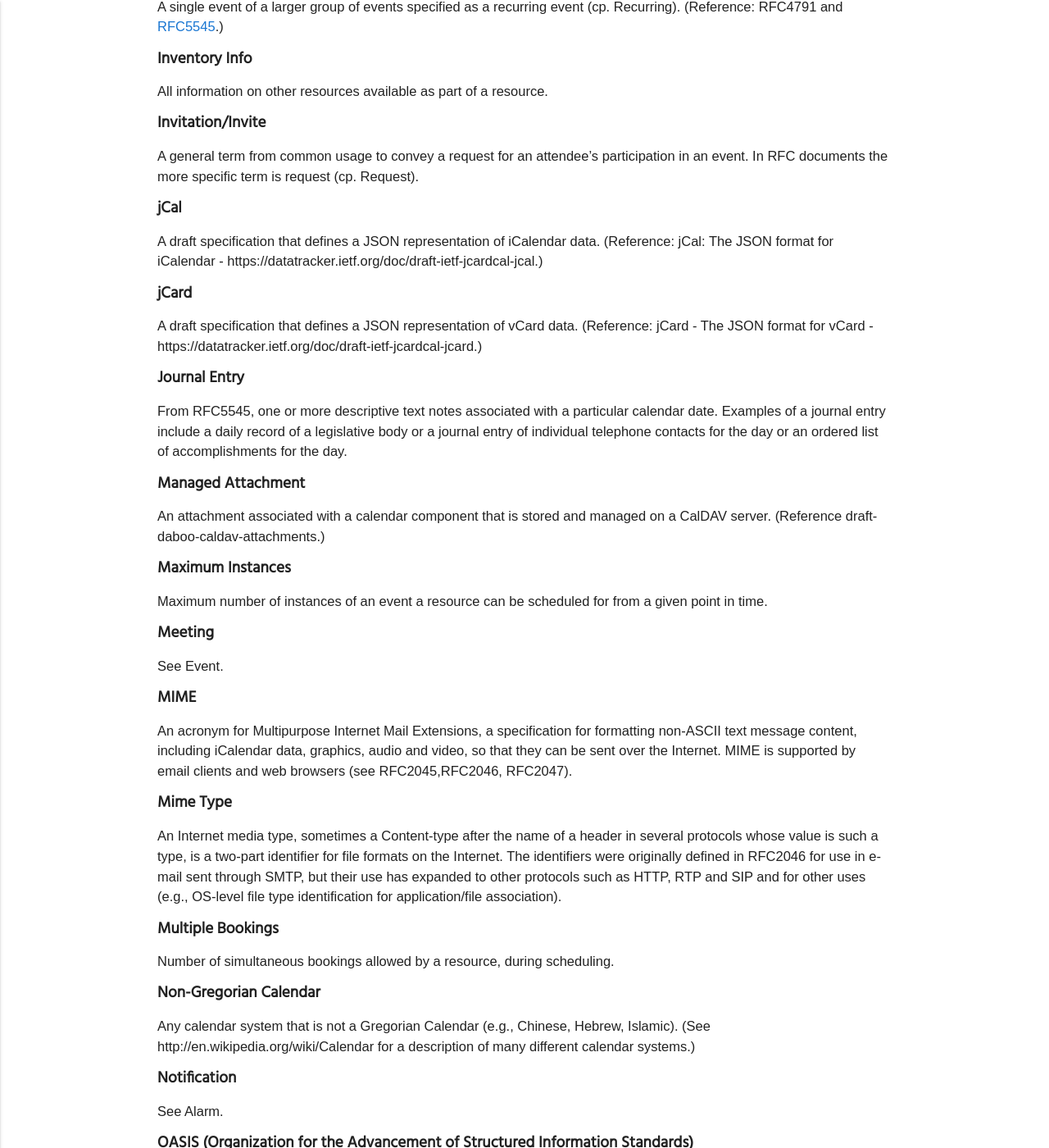
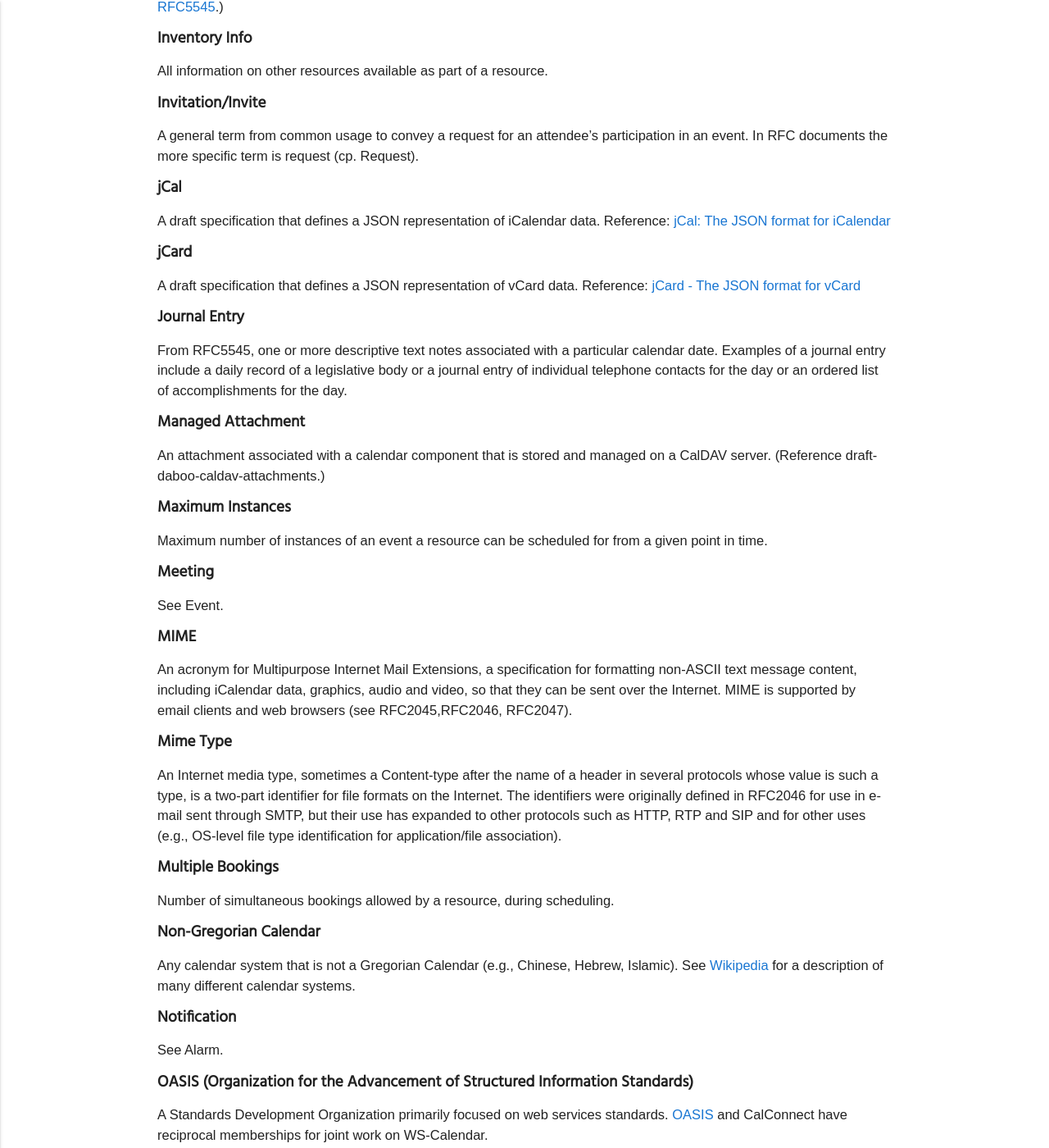
Before and after one commit to CalConnect/DEVGUIDE, a Jekyll site: the page built from _appendixes/Glossary.md, in a window 1280 px wide and 1400 px high, scrolled down 6206 px. Shown: the whole window at 82% size. Built offline with Jekyll 4.4.1, drawn with Linux system fonts in a browser that asks for light colours; some web fonts are replaced; some of the changed text lies outside the part shown.

Commit message:
Restore external links

```diff
--- a/_appendixes/Glossary.md
+++ b/_appendixes/Glossary.md
@@ -172,10 +172,10 @@ All information on other resources available as part of a resource.
 A general term from common usage to convey a request for an attendee's participation in an event. In RFC documents the more specific term is request (cp. Request).
 
 <h5 id="jcal">jCal</h5>
-A draft specification that defines a JSON representation of iCalendar data. (Reference: jCal: The JSON format for iCalendar - https://datatracker.ietf.org/doc/draft-ietf-jcardcal-jcal.)
+A draft specification that defines a JSON representation of iCalendar data. Reference: [jCal: The JSON format for iCalendar](https://datatracker.ietf.org/doc/draft-ietf-jcardcal-jcal)
 
 <h5 id="jcard">jCard</h5>
-A draft specification that defines a JSON representation of vCard data. (Reference: jCard - The JSON format for vCard - https://datatracker.ietf.org/doc/draft-ietf-jcardcal-jcard.)
+A draft specification that defines a JSON representation of vCard data. Reference: [jCard - The JSON format for vCard](https://datatracker.ietf.org/doc/draft-ietf-jcardcal-jcard)
 
 <h5 id="journal-entry">Journal Entry</h5>
 From RFC5545, one or more descriptive text notes associated with a particular calendar date. Examples of a journal entry include a daily record of a legislative body or a journal entry of individual telephone contacts for the day or an ordered list of accomplishments for the day.
@@ -232,7 +232,7 @@ Generally, to make calendar information, such as freebusy time, available to a s
 An iCalendar property used to define a repeating pattern for events or tasks.
 
 <h5 id="rscale">RSCALE</h5>
-An iCalendar RRULE parameter indicating which calendar system to use for expanding this RRULE. (See draft http://tools.ietf.org/id/draft-daboo-icalendar-rscale. )
+An iCalendar RRULE parameter indicating which calendar system to use for expanding this [RRULE](http://tools.ietf.org/id/draft-daboo-icalendar-rscale).
 
 <h5 id="recurrence-id">RECURRENCE-ID</h5>
 This property is used to identify a specific instance of a recurring VEVENT, VTODO, or VJOURNAL calendar component.
@@ -262,7 +262,7 @@ Information on the person(s) responsible for the daily upkeep of a resource.
 acceptance or refusal of a meeting request sent to a meeting proposer.
 
 <h5 id="rfc">RFC (Request for Comments)</h5>
-The IETF and some other standards bodies use RFCs to define Internet standards. They document most of the protocols, mechanisms, procedures and best practices in use on the Internet (Reference: ietf.org).
+The [IETF](https://ietf.org) and some other standards bodies use RFCs to define Internet standards. They document most of the protocols, mechanisms, procedures and best practices in use on the internet.
 
 <h5 id="rsvp">RSVP</h5>
 Specifies whether there is an expectation of a reply from a specific calendar user (Reference: [RFC5545](https://tools.ietf.org/html/rfc5545#section-3.2.17).)
```
Also changed, not shown: other parts of _appendixes/Glossary.md (+4 -4 lines).
